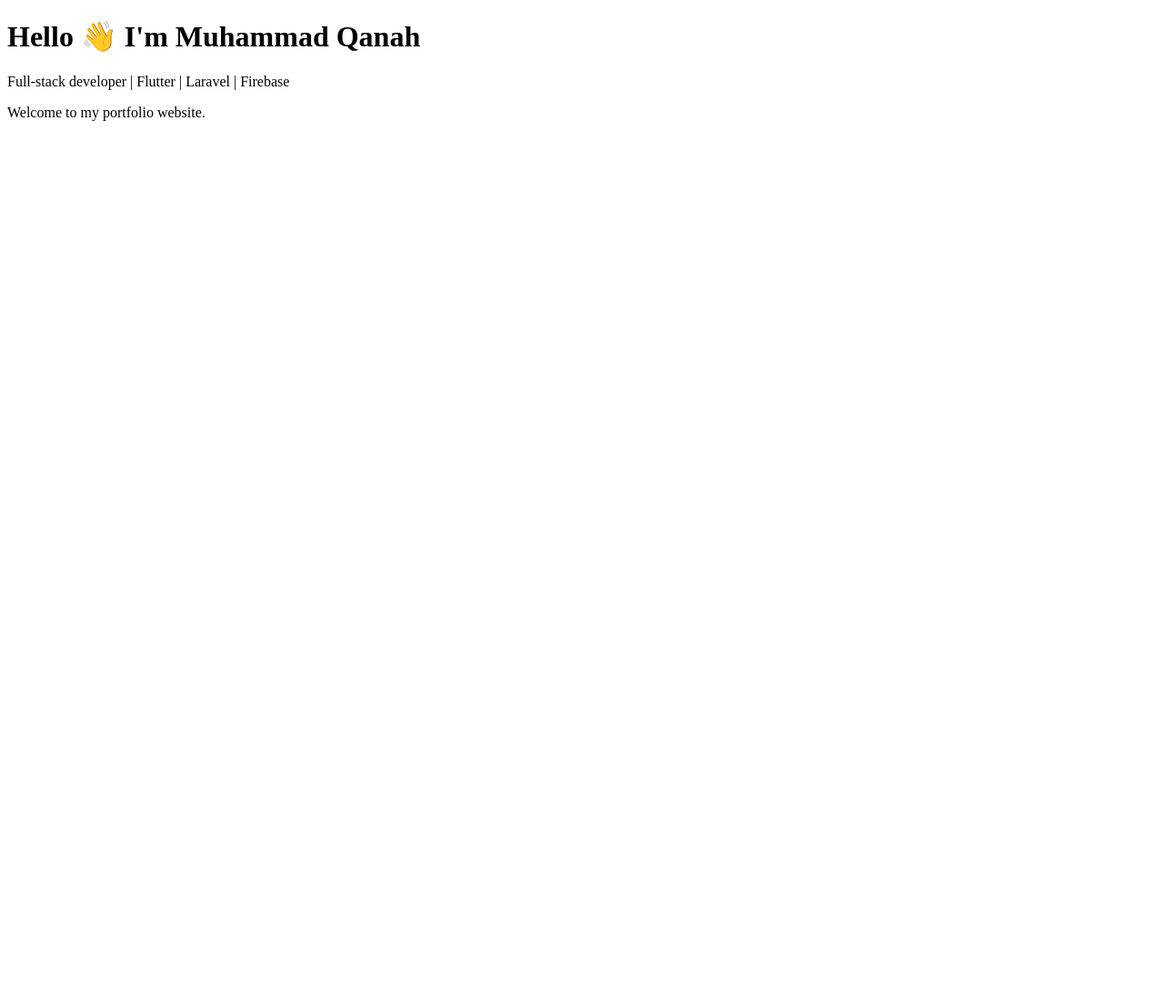
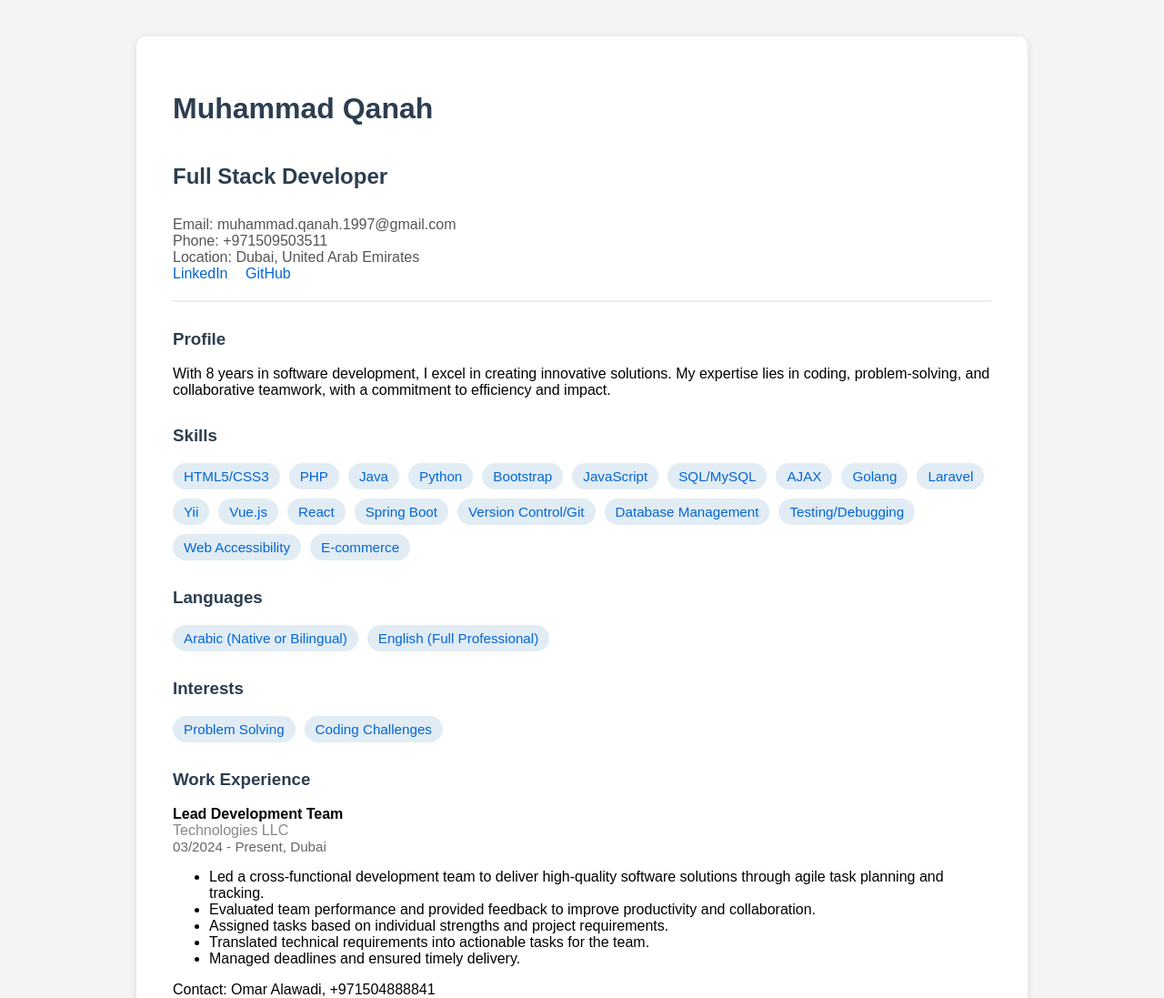
Before and after one commit to muhammad-Qanah/muhammad-qanah.github.io, a plain HTML site: page index.html in a window 1280 px wide. Shown: the top 1097 px of the page at 91% size. Before the commit the page ends 800 px from the top, so only its background shows below. Drawn offline with Linux system fonts and the light colour scheme.

Commit message:
Make CV the main page (index.html)

```diff
--- a/index.html
+++ b/index.html
@@ -1,11 +1,124 @@
 <!DOCTYPE html>
-<html>
+<html lang="en">
 <head>
-  <title>Muhammad Qanah | Portfolio</title>
+  <meta charset="UTF-8">
+  <meta name="viewport" content="width=device-width, initial-scale=1.0">
+  <title>Muhammad Qanah - CV</title>
+  <style>
+    body { font-family: Arial, sans-serif; margin: 0; padding: 0; background: #f4f4f4; }
+    .container { max-width: 900px; margin: 40px auto; background: #fff; padding: 40px; border-radius: 10px; box-shadow: 0 2px 8px rgba(0,0,0,0.1); }
+    h1, h2, h3 { color: #2c3e50; }
+    .header { display: flex; flex-direction: column; align-items: flex-start; border-bottom: 2px solid #eee; padding-bottom: 20px; margin-bottom: 30px; }
+    .contact { margin-top: 10px; font-size: 1rem; color: #555; }
+    .section { margin-bottom: 30px; }
+    .skills, .languages, .interests { display: flex; flex-wrap: wrap; gap: 10px; }
+    .skills span, .languages span, .interests span { background: #e1ecf4; color: #0366d6; padding: 6px 12px; border-radius: 20px; font-size: 0.95rem; }
+    .job { margin-bottom: 18px; }
+    .job-title { font-weight: bold; }
+    .org { color: #888; }
+    .date-location { font-size: 0.95rem; color: #666; }
+    .links a { color: #0366d6; text-decoration: none; margin-right: 15px; }
+    .links a:hover { text-decoration: underline; }
+  </style>
 </head>
 <body>
-  <h1>Hello 👋 I'm Muhammad Qanah</h1>
-  <p>Full-stack developer | Flutter | Laravel | Firebase</p>
-  <p>Welcome to my portfolio website.</p>
+  <div class="container">
+    <div class="header">
+      <h1>Muhammad Qanah</h1>
+      <h2>Full Stack Developer</h2>
+      <div class="contact">
+        <div>Email: muhammad.qanah.1997@gmail.com</div>
+        <div>Phone: +971509503511</div>
+        <div>Location: Dubai, United Arab Emirates</div>
+        <div class="links">
+          <a href="https://linkedin.com/in/muhammad-qanah-135a29191" target="_blank">LinkedIn</a>
+          <a href="https://github.com/Muhammad_Qa" target="_blank">GitHub</a>
+        </div>
+      </div>
+    </div>
+    <div class="section">
+      <h3>Profile</h3>
+      <p>With 8 years in software development, I excel in creating innovative solutions. My expertise lies in coding, problem-solving, and collaborative teamwork, with a commitment to efficiency and impact.</p>
+    </div>
+    <div class="section">
+      <h3>Skills</h3>
+      <div class="skills">
+        <span>HTML5/CSS3</span><span>PHP</span><span>Java</span><span>Python</span><span>Bootstrap</span><span>JavaScript</span><span>SQL/MySQL</span><span>AJAX</span><span>Golang</span><span>Laravel</span><span>Yii</span><span>Vue.js</span><span>React</span><span>Spring Boot</span><span>Version Control/Git</span><span>Database Management</span><span>Testing/Debugging</span><span>Web Accessibility</span><span>E-commerce</span>
+      </div>
+    </div>
+    <div class="section">
+      <h3>Languages</h3>
+      <div class="languages">
+        <span>Arabic (Native or Bilingual)</span>
+        <span>English (Full Professional)</span>
+      </div>
+    </div>
+    <div class="section">
+      <h3>Interests</h3>
+      <div class="interests">
+        <span>Problem Solving</span>
+        <span>Coding Challenges</span>
+      </div>
+    </div>
+    <div class="section">
+      <h3>Work Experience</h3>
+      <div class="job">
+        <div class="job-title">Lead Development Team</div>
+        <div class="org">Technologies LLC</div>
+        <div class="date-location">03/2024 - Present, Dubai</div>
+        <ul>
+          <li>Led a cross-functional development team to deliver high-quality software solutions through agile task planning and tracking.</li>
+          <li>Evaluated team performance and provided feedback to improve productivity and collaboration.</li>
+          <li>Assigned tasks based on individual strengths and project requirements.</li>
+          <li>Translated technical requirements into actionable tasks for the team.</li>
+          <li>Managed deadlines and ensured timely delivery.</li>
+        </ul>
+        <div>Contact: Omar Alawadi, +971504888841</div>
+      </div>
+      <div class="job">
+        <div class="job-title">Full Stack Developer</div>
+        <div class="org">City Of Gold</div>
+        <div class="date-location">07/2023 - 02/2024, Dubai</div>
+        <ul>
+          <li>Oversaw a cutting-edge game provider platform, ensuring seamless user experiences and driving innovation in the gaming industry.</li>
+        </ul>
+      </div>
+      <div class="job">
+        <div class="job-title">Full Stack Developer</div>
+        <div class="org">Rouad Technologies</div>
+        <div class="date-location">04/2021 - 07/2023, Dubai</div>
+        <ul>
+          <li>Led e-commerce solutions, offering a state-of-the-art platform empowering businesses to automate their online stores.</li>
+        </ul>
+      </div>
+      <div class="job">
+        <div class="job-title">Full Stack Developer</div>
+        <div class="org">Majarra</div>
+        <div class="date-location">09/2020 - 03/2021, Dubai</div>
+        <ul>
+          <li>Contributed to a community of impactful individuals seeking personal growth and embracing continuous learning.</li>
+        </ul>
+      </div>
+    </div>
+    <div class="section">
+      <h3>Organizations</h3>
+      <ul>
+        <li>National Web Developers Alliance (NWDA) (2015 - Present): Engaged in workshops on emerging web development trends.</li>
+        <li>Association for Computing Machinery (ACM) (2016 - 2020): Active participant in local ACM chapter events.</li>
+      </ul>
+    </div>
+    <div class="section">
+      <h3>Certificates</h3>
+      <ul>
+        <li>Information Technology Engineering (09/2015 - 07/2020)</li>
+      </ul>
+    </div>
+    <div class="section">
+      <h3>Education</h3>
+      <div><strong>Information Technology Engineering</strong></div>
+      <div>Damascus University</div>
+      <div class="date-location">09/2015 - 07/2020, Damascus</div>
+    </div>
+  </div>
 </body>
 </html>
```
